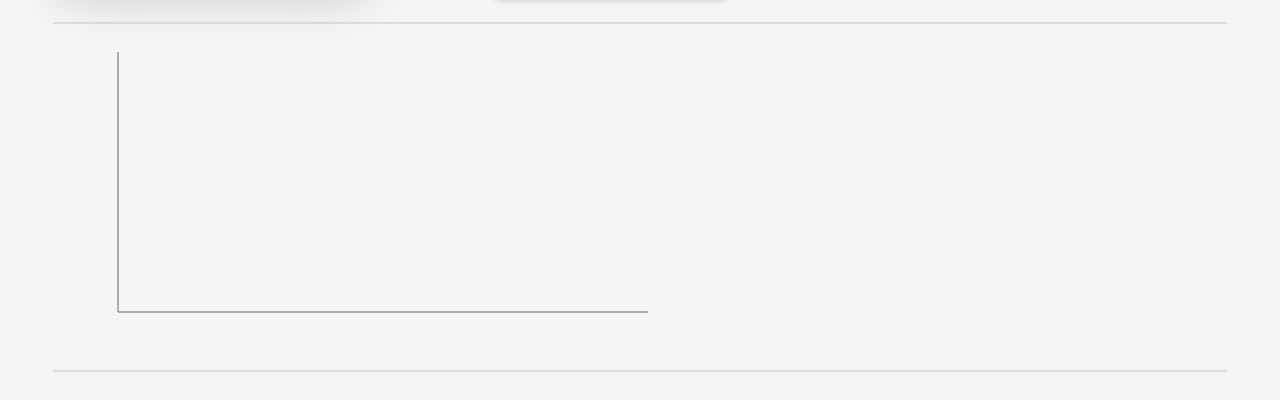
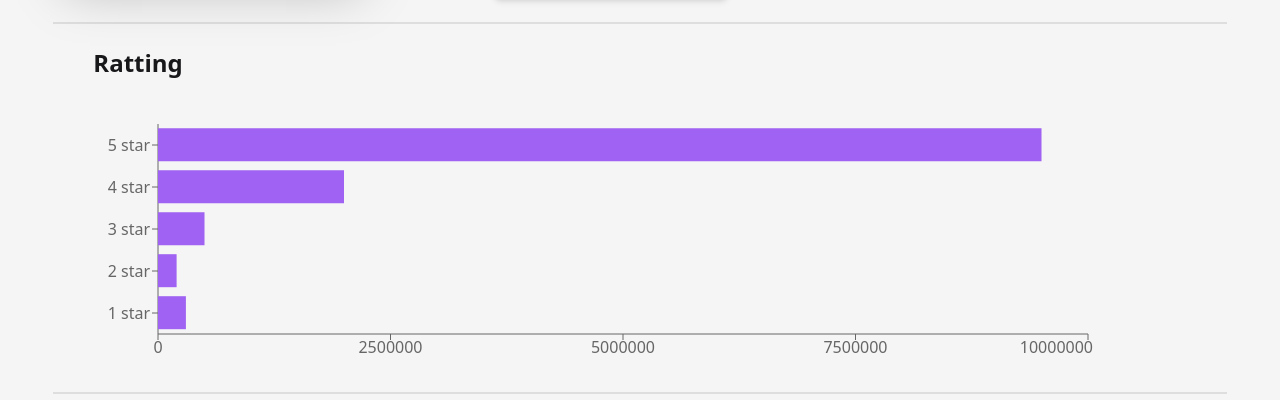
Before and after one commit to tahrimsakib/react-app-store, a React (Vite) app: page /app/appdetails/1 in a window 1280 px wide. Shown: the part 376-776 px from the top of the page. Built offline with nearby package versions, Linux system fonts and the light colour scheme.

Commit message:
create barchart

```diff
--- a/src/pages/Apps/AppDetails.jsx
+++ b/src/pages/Apps/AppDetails.jsx
@@ -2,7 +2,7 @@ import { Download, MessageSquareHeart, Star } from "lucide-react";
 import React from "react";
 import { Link, useLoaderData, useParams } from "react-router";
 import { addToStore } from "../../Utility/AddToLS";
-import { Bar, BarChart, XAxis, YAxis } from "recharts";
+import { BarChart, Bar, XAxis, YAxis, Tooltip } from "recharts";
 
 const handleClick = (id) => {
   addToStore(id);
@@ -14,7 +14,7 @@ const AppDetails = () => {
 
   const data = useLoaderData();
   const singleData = data.find((app) => app.id === appId);
-  console.log(singleData)
+  console.log(singleData);
   const {
     title,
     image,
@@ -26,12 +26,13 @@ const AppDetails = () => {
     description,
   } = singleData;
 
-  // const revireData = singleData
-  // console.log(revireData.ratings)
-  // const {
+  const ratings = singleData.ratings.map((item) => {
+    let count = item.count;
+    if (count.includes("M")) count = parseFloat(count) * 1000000;
+    else if (count.includes("K")) count = parseFloat(count) * 1000;
 
-  // } =revireData
-
+    return { name: item.name, count: count };
+  });
 
   return (
     <div className="bg-[#f5f5f5] min-h-screen">
@@ -83,15 +84,16 @@ const AppDetails = () => {
           </div>
         </div>
         <div className="divider"></div>
-        <div className="">
+        <div className="px-10">
+          <h1 className="text-2xl font-semibold mb-10">Ratting</h1>
+          <BarChart width={1000} height={250} data={ratings} layout="vertical">
+            <XAxis type="number" />
+            <YAxis dataKey="name" type="category" reversed />
+            <Tooltip />
+            <Bar dataKey="count" fill="rgba(159,98,242,1)" />
+          </BarChart>
+        </div>
 
-          <BarChart width={600} height={300}>
-            <XAxis></XAxis>
-            <YAxis></YAxis>
-            <Bar></Bar>
-          </BarChart>
-
-        </div>
         <div className="divider"></div>
         <div className="">
           <h1 className="text-2xl font-semibold">Description</h1>
--- a/src/pages/Apps/Apps.jsx
+++ b/src/pages/Apps/Apps.jsx
@@ -30,7 +30,7 @@ const Apps = ({ data }) => {
                   />
                   <h1 className="mt-2 font-semibold">{title}</h1>
                   <div className="my-2.5 flex justify-between items-center text-[14px]">
-                    <p className="flex gap-1.5 bg-[#f1f5e8] py-0.5 text-green-500 font-semibold px-2 rounded-[4px]">
+                    <p className="flex items-center justify-center gap-1.5 bg-[#f1f5e8] py-0.5 text-green-500 font-semibold px-2 rounded-[4px]">
                       <Download className="w-4"></Download> {downloads}
                     </p>
 
--- a/src/pages/Installation/Installation.jsx
+++ b/src/pages/Installation/Installation.jsx
@@ -18,24 +18,35 @@ const Installation = () => {
 
   return (
     <div className="bg-[#f5f5f5]">
-      <div className="max-w-11/12 mx-auto">
-        <h1>installation {appList.length} </h1>
+      <div className="max-w-11/12 mx-auto py-10">
+        <h1 className="text-[15px] md:text-xl font-semibold text-[#001931]">
+          App Found {appList.length}{" "}
+        </h1>
         {appList.map((app) => {
           const { image, downloads, reviews, size, title } = app;
           return (
-            <div className="flex justify-between items-center bg-white mb-11 rounded-xs p-2">
+            <div className="flex justify-between items-center bg-white mb-4 rounded-xl p-2">
               <div className="flex justify-center items-center">
                 <figure>
                   <img className="w-18 mr-3.5" src={image} alt="" />
                 </figure>
-              <div>
+                <div>
                   <h1 className="font-semibold">{title} </h1>{" "}
                   <div className="flex gap-3">
-                    <p className="flex"> <Download></Download> {downloads} </p>
-                    <p className="flex"><Star></Star> {reviews} </p>
-                    <p className="">{size} MB </p>
+                    <p className="flex items-center justify-center gap-0.5 bg-[#f1f5e8] py-0.5 text-green-500 font-medium text-xs px-2 rounded-[4px]">
+                      <Download size={14} color="#1ed761" strokeWidth={1.75} />{" "}
+                      {downloads}
+                    </p>
+                    <p className="flex items-center gap-0.5 bg bg-[#fff0e1] text-orange-500 font-medium text-xs px-2 rounded-[4px]">
+                      <Star size={14} color="#ff8811" strokeWidth={1.75}></Star>{" "}
+                      {reviews}
+                      {""}
+                    </p>
+                    <p className=" flex items-center gap-0.5 bg bg-[#dcdcdc] text-gray-600 font-medium text-xs px-2 rounded-[4px]">
+                      {size} MB
+                    </p>
                   </div>
-              </div>
+                </div>
               </div>
               <div>
                 <button className="flex items-center justify-center gap-2 rounded-lg bg-[linear-gradient(125deg,rgba(99,46,227,1),rgba(159,98,242,1)_100%)] p-3 font-semibold text-white shadow-md hover:shadow-lg transition-all duration-300 hover:scale-[1.03] active:scale-[0.97] hover:brightness-105 btn btn-outline ">
```
